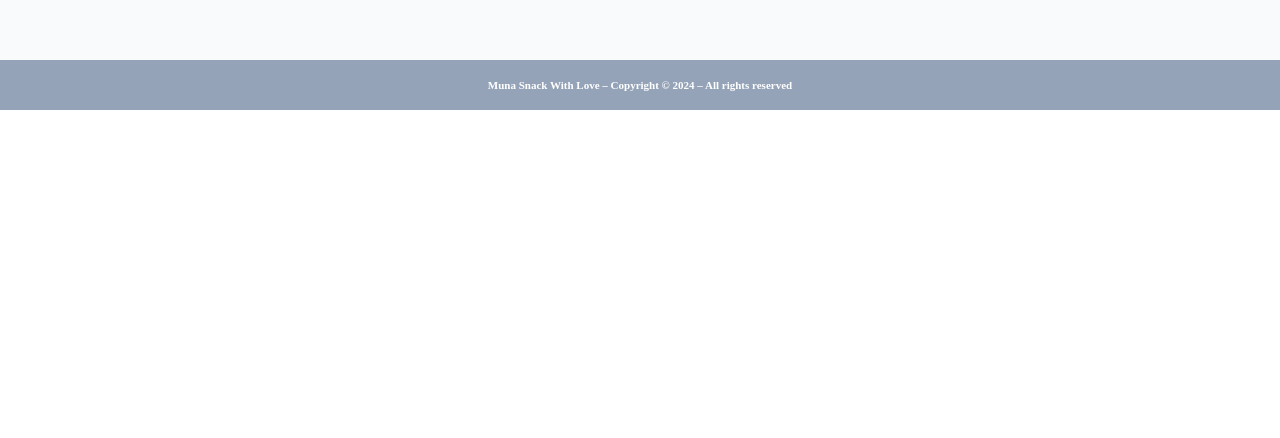
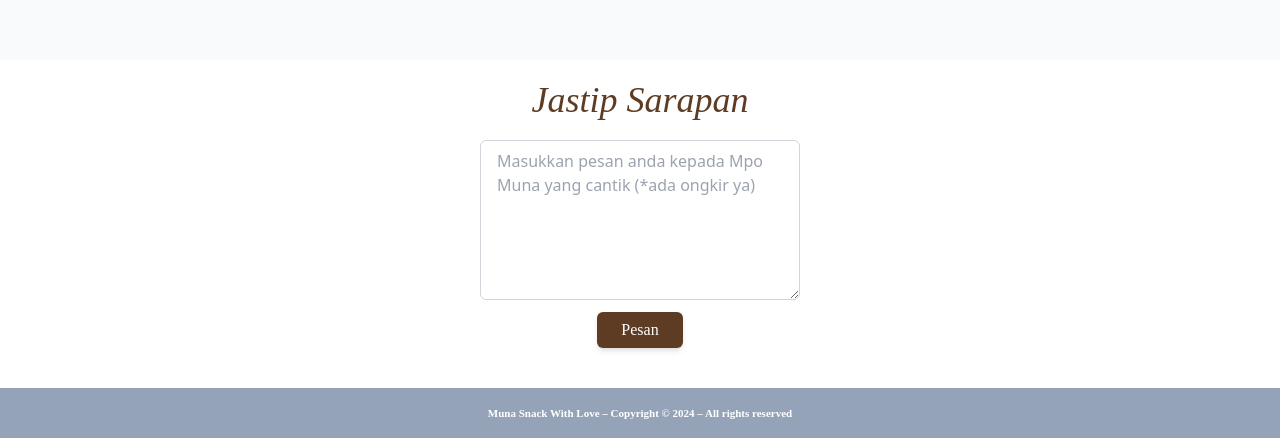
Before and after one commit to Alexchandrahanif/munaSnack, a React (Vite) app: page / in a window 1280 px wide. Shown: the part 1010-1448 px from the top of the page. Before the commit the page ends 1120 px from the top, so only its background shows below. Built offline with nearby package versions, Linux system fonts and the light colour scheme.

Commit message:
feat: create jastip sarapan

```diff
--- a/src/App.jsx
+++ b/src/App.jsx
@@ -1,5 +1,6 @@
 import HomePage from "./Pages/HomePage";
 import Footer from "./components/Footer";
+import Jastip from "./components/Jastip";
 import Navbar from "./components/Navbar";
 
 function App() {
@@ -12,6 +13,9 @@ function App() {
       <div className="w-full pt-[70px]">
         <HomePage />
       </div>
+      <div className="w-full">
+        <Jastip />
+      </div>
       <div className="w-full h-[50px]">
         <Footer />
       </div>
--- /dev/null
+++ b/src/components/Jastip.jsx
@@ -0,0 +1,42 @@
+import React, { useState } from "react";
+
+const Jastip = () => {
+  const [message, setMessage] = useState("");
+
+  const handleChange = (event) => {
+    setMessage(event.target.value);
+  };
+
+  const handleSendMessage = () => {
+    const phoneNumber = "+6285710461329";
+    const encodedMessage = encodeURIComponent(message);
+    const whatsappUrl = `https://wa.me/${phoneNumber}?text=${encodedMessage}`;
+    window.open(whatsappUrl, "_blank");
+    setMessage("");
+  };
+
+  return (
+    <div className="w-full flex flex-col justify-center items-center py-5 ">
+      <p className="font-play italic text-darkBrown text-3xl sm:text-4xl">
+        Jastip Sarapan
+      </p>
+      <div className="w-full flex flex-col justify-center items-center py-5 gap-3">
+        <textarea
+          type="text"
+          value={message}
+          onChange={handleChange}
+          placeholder="Masukkan pesan anda kepada Mpo Muna yang cantik (*ada ongkir ya)"
+          className="border border-gray-300 rounded-md px-4 h-40 py-2 w-80 sm:w-100 focus:outline-none"
+        />
+        <button
+          onClick={handleSendMessage}
+          className="bg-brown text-white px-6 py-1.5 font-play rounded-md shadow-md hover:bg-darkBrown focus:outline-none"
+        >
+          Pesan
+        </button>
+      </div>
+    </div>
+  );
+};
+
+export default Jastip;
```
